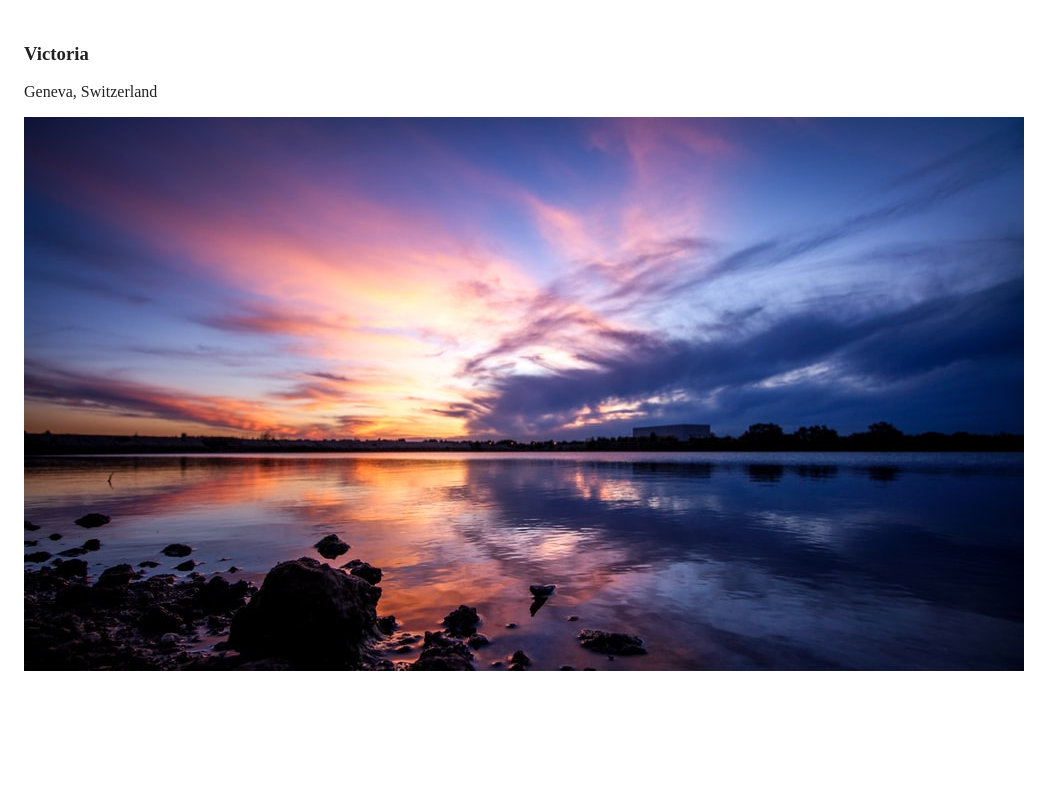
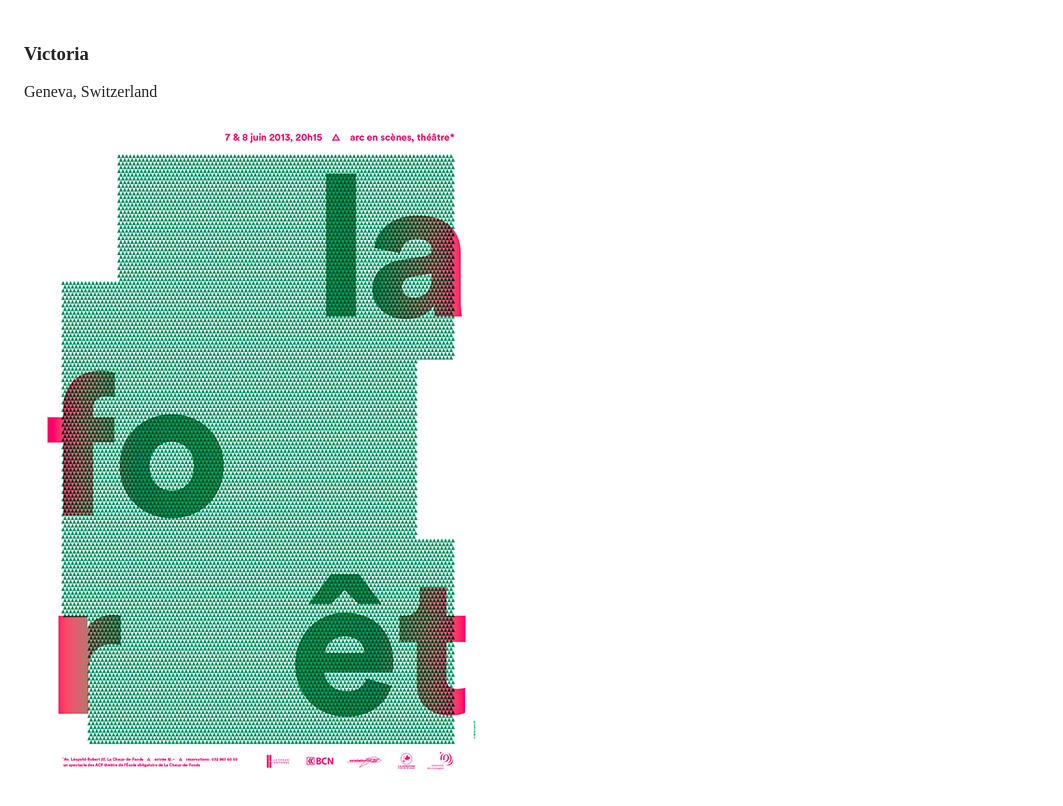
Before and after one commit to vicky42119/core-1-setup-demo, a website built with Parcel: page index.html in a window 1280 px wide. Shown: the whole page, without its empty margins (0-1063 px from the left). Built offline with nearby package versions, Linux system fonts and the light colour scheme.

Commit message:
Update index.html

```diff
--- a/index.html
+++ b/index.html
@@ -27,7 +27,7 @@
   <!-- Add your site or application content here -->
   <h3>Victoria</h3>
   <p>Geneva, Switzerland</p>
-  <img src="img/photo1.jpg" />
+  <img src="img/photo2.jpg" />
 
 
 
```
